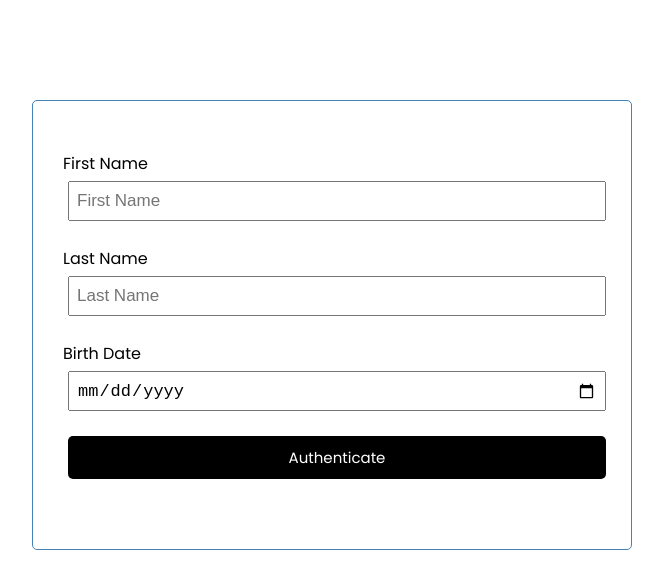
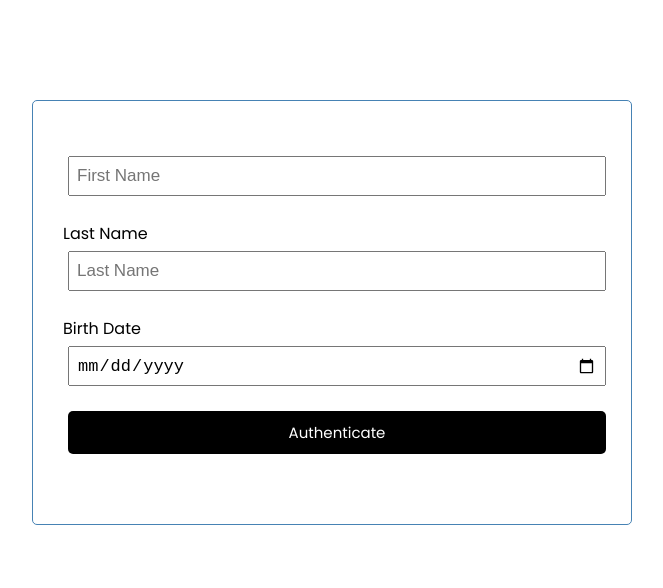
Before and after one commit to mehdilagdimi/medical_appointments_platform, a React (Create React App) app in the folder app/: page / in a window 1280 px wide. Shown: the top 588 px of the page, without its empty margins (308-971 px from the left). Built offline with nearby package versions, Linux system fonts and the light colour scheme.

Commit message:
updating authenticaiton page flow

```diff
--- a/app/public/index.html
+++ b/app/public/index.html
@@ -24,7 +24,7 @@
       work correctly both with client-side routing and a non-root public URL.
       Learn how to configure a non-root public URL by running `npm run build`.
     -->
-    <title>React App</title>
+    <title>Medical Office Platform App</title>
   </head>
   <body>
     <noscript>You need to enable JavaScript to run this app.</noscript>
--- a/app/src/components/Authenticate.js
+++ b/app/src/components/Authenticate.js
@@ -5,11 +5,14 @@ import { useState} from 'react'
 import InputField from './InputField'
 
 
-const Authenticate = ({ onAdd }) => {
+const Authenticate = ({ onAdd}) => {
     const [input, setInput] = useState([]);
+
     const onSubmit = (e) => {
         e.preventDefault();
-        console.log(input[0]);
+        // console.log(content);
+        console.log(input);
+        // console.log(input[0]);
         return
         if(!input[0] || !input[1] || !input[2]){
             alert("Please fill in all the fields")
@@ -20,12 +23,12 @@ const Authenticate = ({ onAdd }) => {
     }
   return (
     <form className="add-form" onSubmit={onSubmit}>
-        {/* <InputField usecase="First Name" type={"text"} content={input[0]}/> */}
-        <InputField label="First Name" usecase="First Name" type={"text"} content={(formInpt) => setInput(input => [...input, formInpt])}/>
+        <InputField usecase="First Name" type={"text"} getContent={(content) => setInput(input => [...input, content])}/>
+        {/* <InputField label="First Name" usecase="First Name" type={"text"} content={(formInpt) => setInput(input => [...input, formInpt])}/> */}
         {/* <InputField usecase="Last Name" type={"text"} content={input[1]}/> */}
-        <InputField label="Last Name" usecase="Last Name" type={"text"} content={(formInpt) => setInput(input => [...input, formInpt])}/>
+        <InputField label="Last Name" usecase="Last Name" type={"text"} getContent={(formInpt) => setInput(input => [...input, formInpt])}/>
         {/* <InputField usecase="Birth Date" type={"date"} content={input[2]}/> */}
-        <InputField label="Birth Date" usecase="Birth Date" type={"date"} content={(formInpt) => setInput(input => [...input, formInpt])}/>
+        <InputField label="Birth Date" usecase="Birth Date" type={"date"} getContent={(formInpt) => setInput(input => [...input, formInpt])}/>
 
         <input className='btn btn-block' type='submit' value ='Authenticate' />
     </form>
--- a/app/src/components/InputField.js
+++ b/app/src/components/InputField.js
@@ -1,8 +1,12 @@
-import { useState } from 'react'
+import { useState, useEffect } from 'react'
 
-const InputField = ({ type, content, usecase, label }) => {
-    const [input, setInput] = useState();
-    content = input;
+const InputField = ({ type, usecase, label, getContent}) => {
+    const [input, setInput] = useState('');
+    // content = input;
+    // console.log(content)
+    useEffect(() => {
+        getContent(input);
+    }, [input])
   return (
     <div className="form-control">
       <label>{label}</label>
--- a/app/src/index.js
+++ b/app/src/index.js
@@ -1,15 +1,24 @@
 import React from 'react';
-import ReactDOM from 'react-dom';
+// import ReactDOM from 'react-dom';
+import ReactDOM from 'react-dom/client';
 import './index.css';
 import App from './App';
 import reportWebVitals from './reportWebVitals';
 
-ReactDOM.render(
-  <React.StrictMode>
-    <App />
-  </React.StrictMode>,
-  document.getElementById('root')
-);
+// ReactDOM.render(
+//   <React.StrictMode>
+//     <App />
+//   </React.StrictMode>,
+//   document.getElementById('root')
+// );
+
+const container = document.getElementById('root');
+
+const root = ReactDOM.createRoot(container);
+
+root.render(<React.StrictMode>
+      <App />
+     </React.StrictMode>);
 
 // If you want to start measuring performance in your app, pass a function
 // to log results (for example: reportWebVitals(console.log))
```
